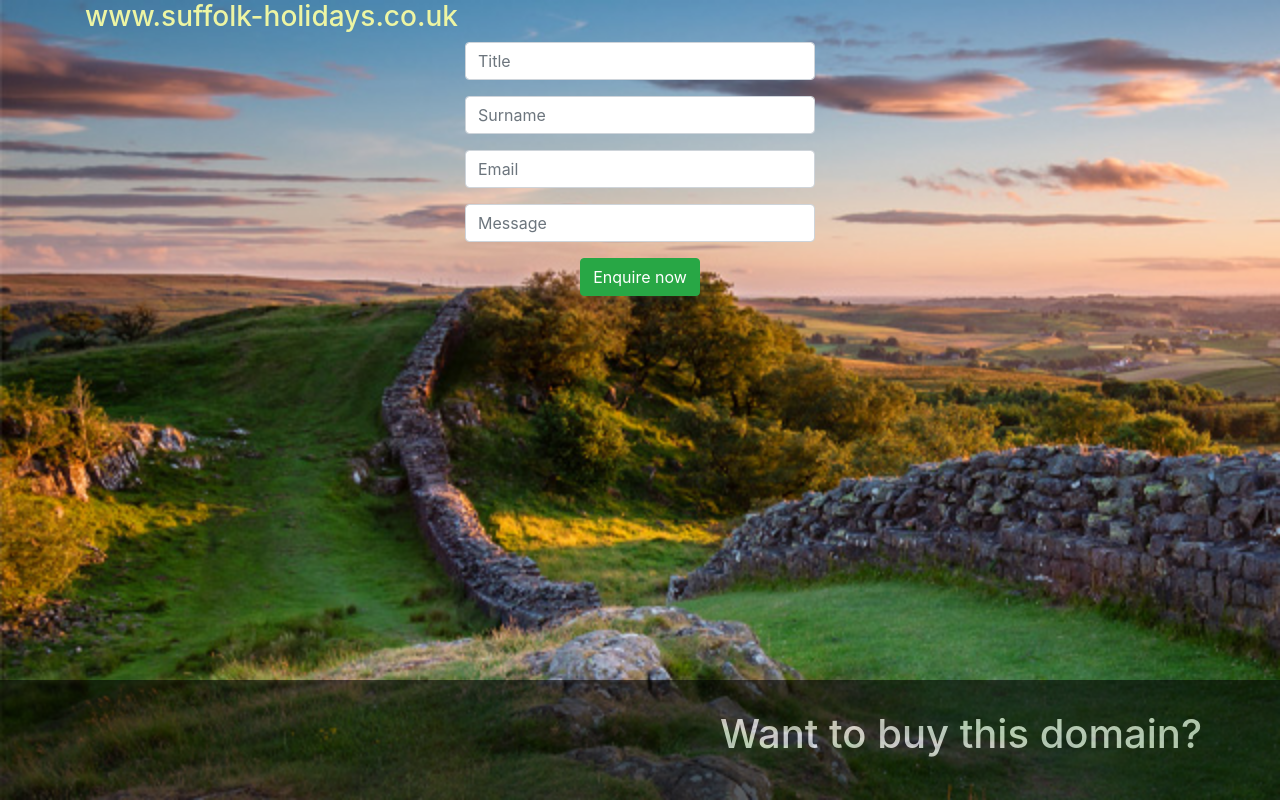
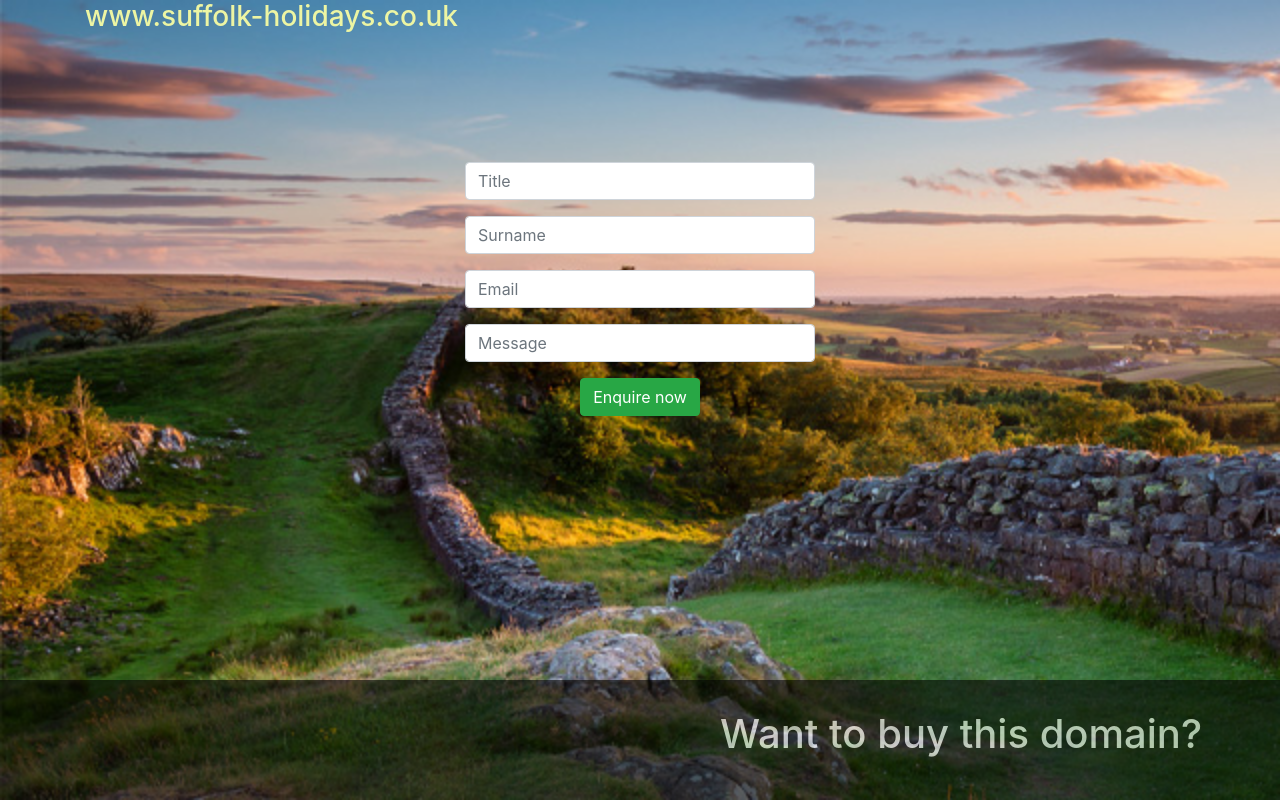
Before and after one commit to mariusz-tekiel/TOCC-exercise, a PHP site: page /form.php in a window 1280 px wide. Run offline with PHP 8.4, Linux system fonts and the light colour scheme.

Commit message:
Correct alignment of Website

```diff
--- a/4-5-webpage/css/main.css
+++ b/4-5-webpage/css/main.css
@@ -57,3 +57,7 @@ body {
 	opacity:0.6;
 	padding: 30px 0;
 }
+
+#space{
+	padding: 120px 0;
+}
--- a/4-5-webpage/form.php
+++ b/4-5-webpage/form.php
@@ -7,10 +7,10 @@
 				<h3 id="main-header">www.suffolk-holidays.co.uk</h3>
 			</div>
 		</div>
-		<div class="row">
+		<div class="row" id="space">
 			<div class="col-xs-2 col-sm-4 ">
 		</div>
-		<div class="col-xs-8 col-sm-4 text-center">
+		<div class="col-xs-8 col-sm-4 text-center" id="form-wrap">
 			<form action="show_data.php" method="POST">
 				<div class="form-group">
 					<input type="text" class="form-control" id="title" placeholder="Title" name="title">
```
